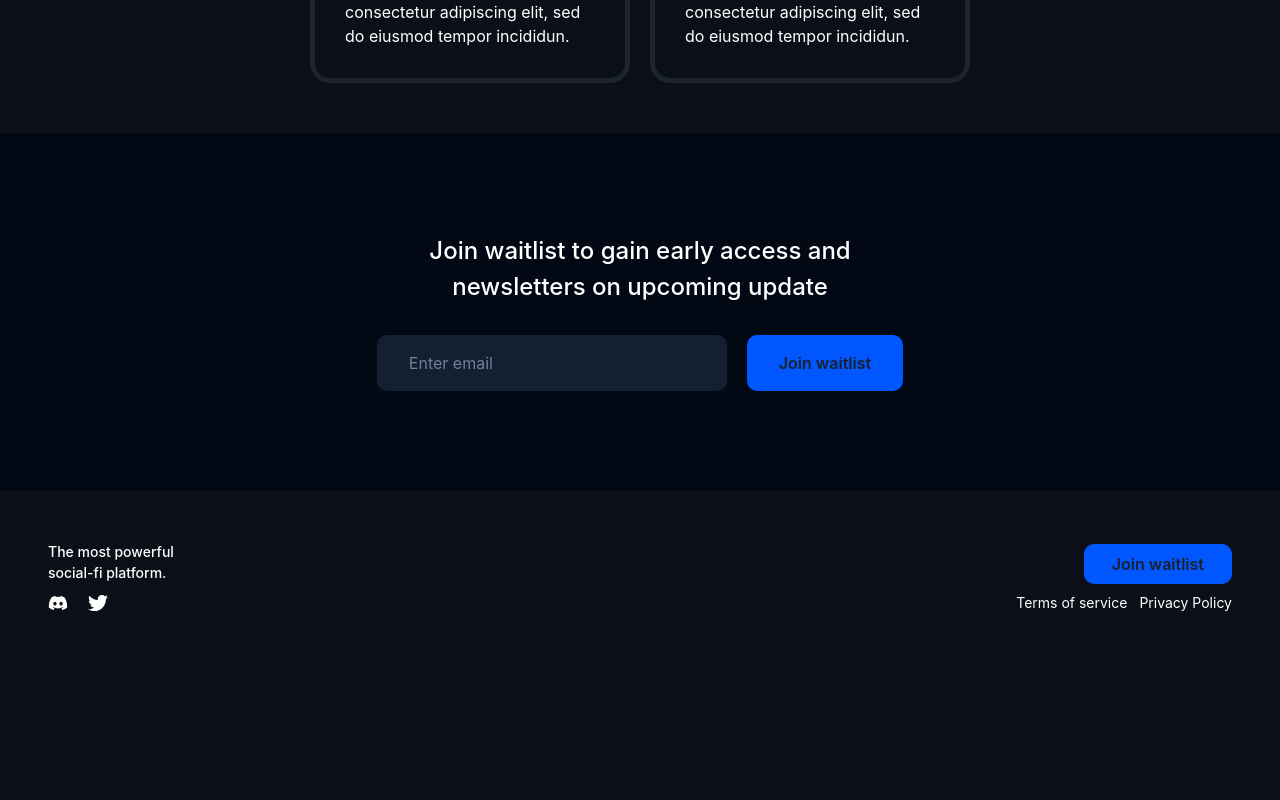
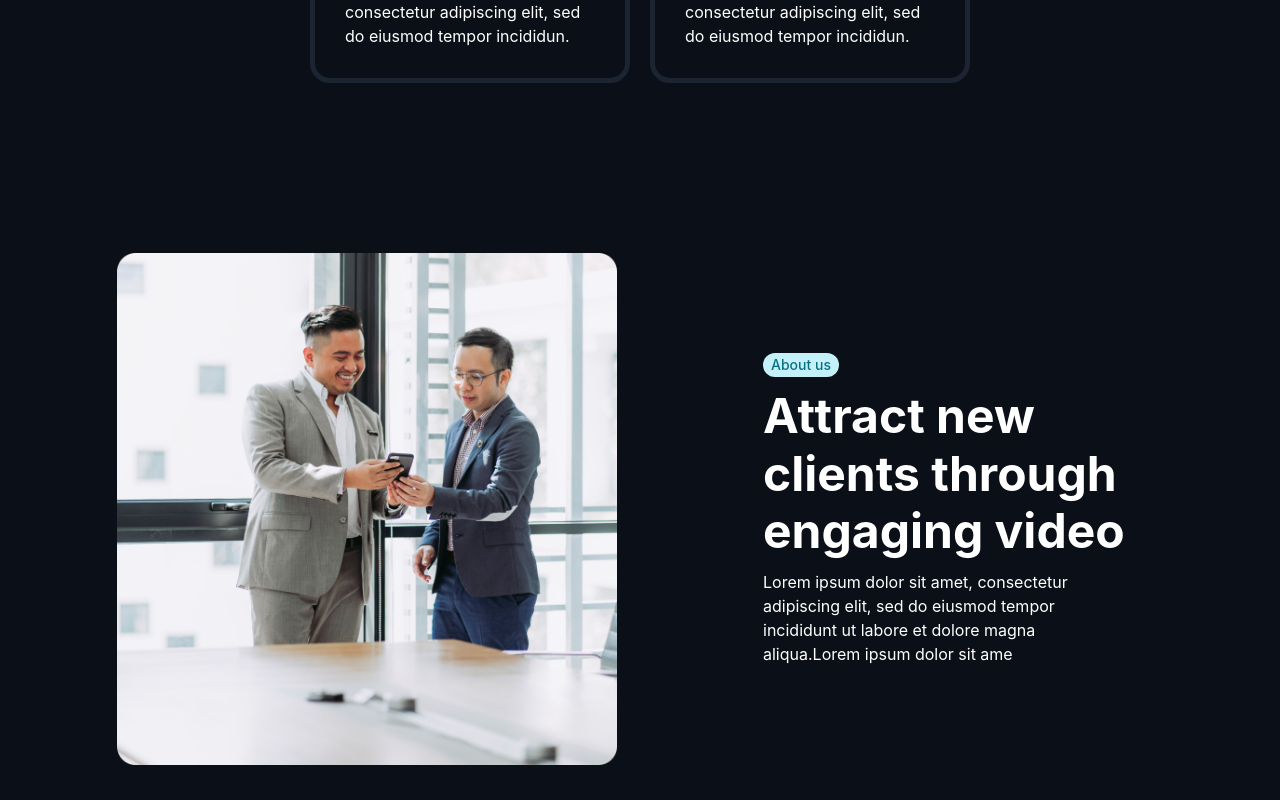
Before and after one commit to OxBryte/nextjs-boilerplate, a Next.js app: page / in a window 1280 px wide. Shown: the part 1020-1820 px from the top of the page. Before the commit the page ends 1683 px from the top, so only its background shows below. Built offline with nearby package versions, Linux system fonts and the light colour scheme.

Commit message:
feat: about

```diff
--- a/pages/index.tsx
+++ b/pages/index.tsx
@@ -4,12 +4,14 @@
 import Waitlist from '../src/components/waitlist';
 import Hero from '../src/components/hero';
 import Service from '../src/components/service';
+import About from '../src/components/about';
 
 export default function Home() {
   return (
     <PageLayout title='Home' description='My Boilerplate'>
       <Hero />
       <Service />
+      <About />
       <Waitlist />
     </PageLayout>
   );
--- /dev/null
+++ b/src/components/about/index.tsx
@@ -0,0 +1,26 @@
+import { Stack, Tag, VStack, TagLabel, Heading, Text, Box, Button } from '@chakra-ui/react'
+import React from 'react'
+import ContainLayout from '../page-layout/container'
+import Bg from '../assets/frame.png'
+import Image from 'next/image'
+
+export default function About() {
+    return (
+        <ContainLayout>
+            <Stack direction={{ base: 'column', md: 'column', lg: 'row' }} align='center' justify='space-around' color='white' py='120px' >
+                <Box>
+                    <Image src={Bg} alt='' width={500} />
+                </Box>
+                <VStack align='left' gap='10px' maxW='550px'>
+                    <Tag colorScheme='cyan' borderRadius='full' size='md' w='fit-content'>
+                        <TagLabel>
+                            About us
+                        </TagLabel>
+                    </Tag>
+                    <Heading fontSize={['38px', '48px']} fontWeight='700' maxW='400px'>Attract new clients through engaging video</Heading>
+                    <Text maxW='350px'>Lorem ipsum dolor sit amet, consectetur adipiscing elit, sed do eiusmod tempor incididunt ut labore et dolore magna aliqua.Lorem ipsum dolor sit ame</Text>
+                </VStack>
+            </Stack>
+        </ContainLayout>
+    )
+}
```
Also changed, not shown: src/components/assets/Frame.png (added).
